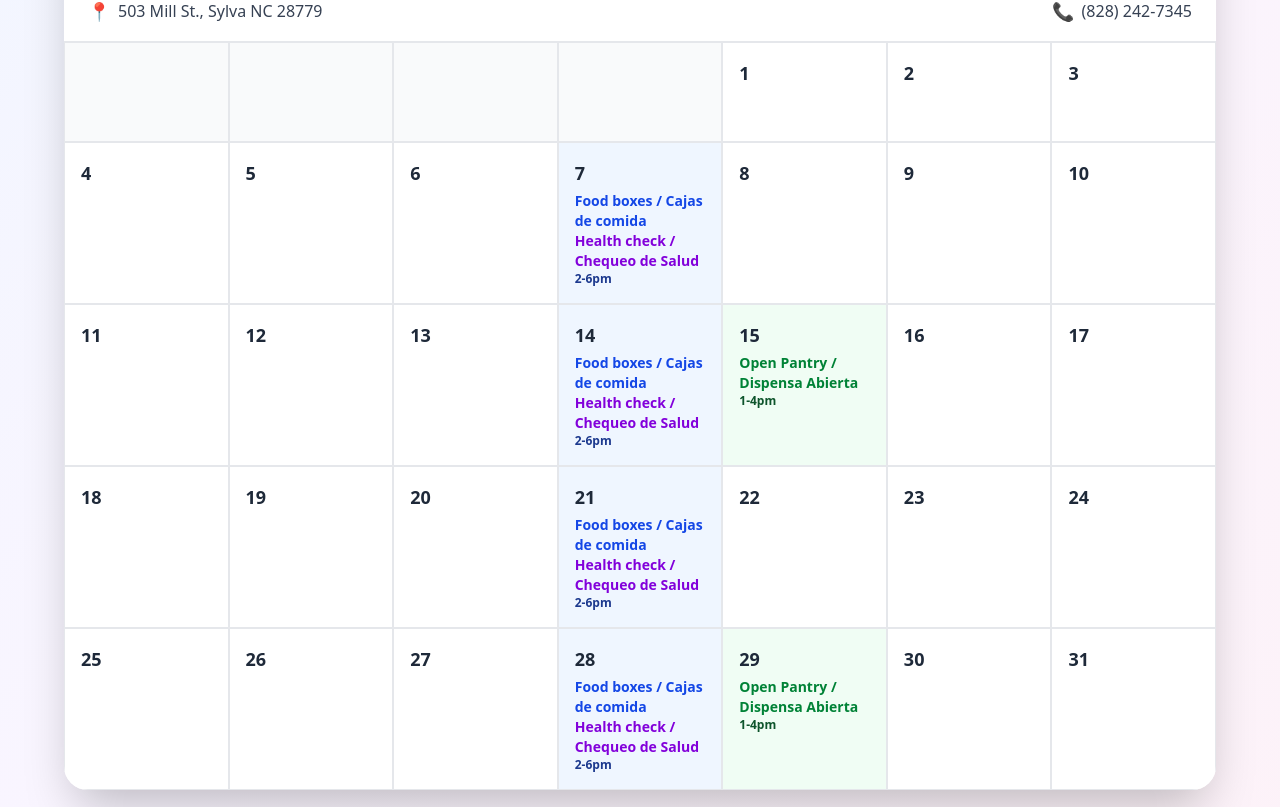
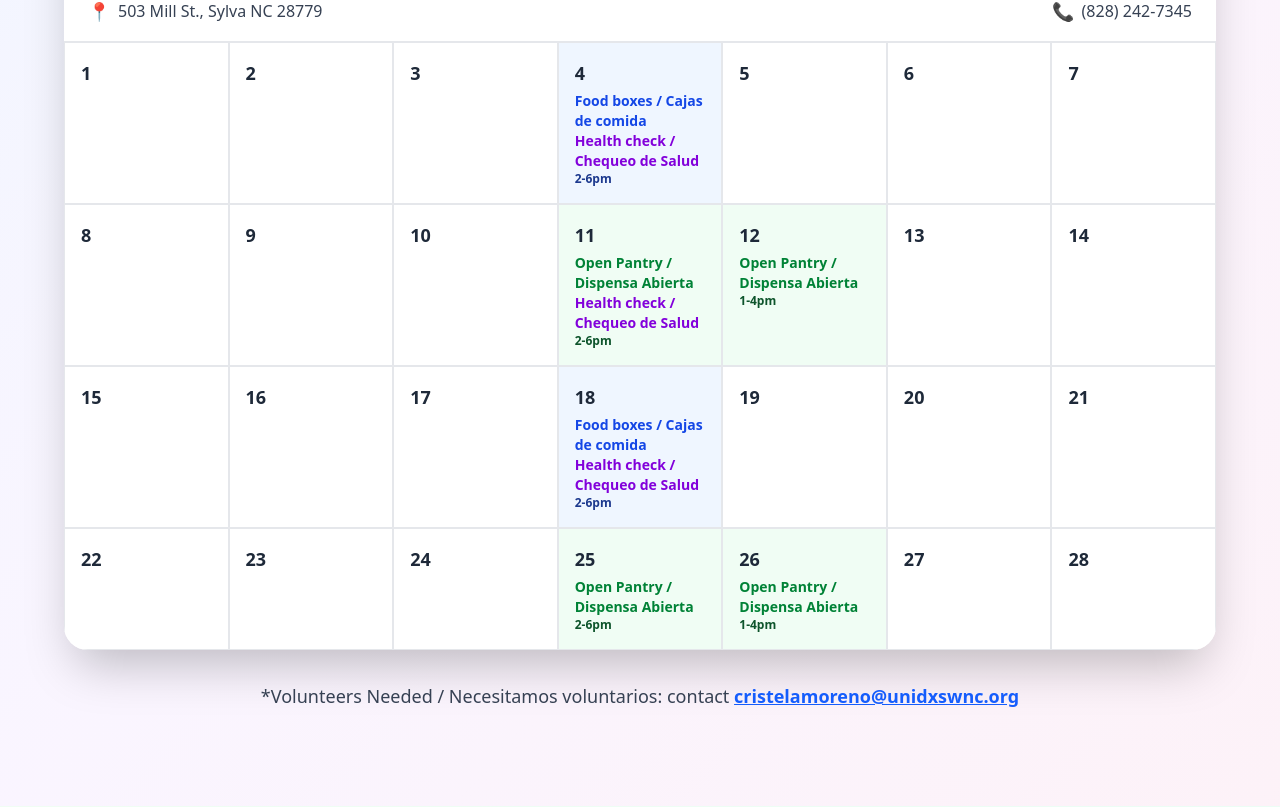
Before and after one commit to Rafa-afkdev/unidxs, a Next.js app: page /en/warehouse in a window 1280 px wide. Shown: the part 1293-2100 px from the top of the page. Built offline with nearby package versions, Linux system fonts and the light colour scheme.

Commit message:
Update Febrero

```diff
--- a/messages/en.json
+++ b/messages/en.json
@@ -358,7 +358,7 @@
       }
     },
     "calendar": {
-      "title": "January 2026 Schedule",
+      "title": "February 2026 Schedule",
       "subtitle": "Check our calendar for open hours and special events",
       "volunteersNeeded": "Volunteers Needed / Necesitamos voluntarios: contact",
       "whatsappChannel": "Scan and follow the WhatsApp Channel",
--- a/messages/es.json
+++ b/messages/es.json
@@ -359,7 +359,7 @@
       }
     },
     "calendar": {
-      "title": "Horario de Enero 2026",
+      "title": "Horario de Febrero 2026",
       "subtitle": "Consulta nuestro calendario para horarios de apertura y eventos especiales",
       "volunteersNeeded": "Volunteers Needed / Necesitamos voluntarios: contacto",
       "whatsappChannel": "Escanee y siga el Canal de WhatsApp",
--- a/src/app/[locale]/contact/components/contact.tsx
+++ b/src/app/[locale]/contact/components/contact.tsx
@@ -1,8 +1,8 @@
 "use client"
+import { motion } from 'framer-motion'
+import { AlertCircle, CheckCircle, Clock, Mail, MapPin, MessageSquare, Phone, Send } from 'lucide-react'
+import { useTranslations } from 'next-intl'
 import React, { useState } from 'react'
-import { motion } from 'framer-motion'
-import { useTranslations } from 'next-intl'
-import { Mail, Phone, MapPin, Clock, Send, CheckCircle, AlertCircle, MessageSquare } from 'lucide-react'
 
 export default function Contact() {
   const t = useTranslations('contact')
--- a/src/app/[locale]/layout.tsx
+++ b/src/app/[locale]/layout.tsx
@@ -86,6 +86,7 @@ export async function generateMetadata({
   };
 }
 
+
 export default async function RootLayout({
   children,
   params
--- a/src/app/[locale]/warehouse/components/warehouse.tsx
+++ b/src/app/[locale]/warehouse/components/warehouse.tsx
@@ -1,20 +1,19 @@
 "use client";
 
-import React from "react";
+import { Link } from "@/i18n/routing";
+import { motion } from "framer-motion";
+import {
+  Calendar,
+  Clock,
+  Heart,
+  Mail,
+  Package,
+  Share2,
+  ShoppingBag,
+  Sparkles,
+  Users,
+} from "lucide-react";
 import { useTranslations } from "next-intl";
-import { motion } from "framer-motion";
-import { Link } from "@/i18n/routing";
-import {
-  ShoppingBag,
-  Package,
-  Calendar,
-  Users,
-  Heart,
-  Sparkles,
-  Clock,
-  Mail,
-  Share2,
-} from "lucide-react";
 
 export default function WarehouseComponent() {
   const t = useTranslations("warehouse");
@@ -210,46 +209,27 @@ export default function WarehouseComponent() {
               </div>
             </div>
 
-            {/* Calendar Days - January 2026 */}
+            {/* Calendar Days - February 2026 */}
             <div className="grid grid-cols-7">
-              {/* Week 1 - January starts on Thursday */}
-              {/* Empty cells for Sunday through Wednesday */}
-              <div className="border border-gray-200 p-2 md:p-4 min-h-[100px] bg-gray-50"></div>
-              <div className="border border-gray-200 p-2 md:p-4 min-h-[100px] bg-gray-50"></div>
-              <div className="border border-gray-200 p-2 md:p-4 min-h-[100px] bg-gray-50"></div>
-              <div className="border border-gray-200 p-2 md:p-4 min-h-[100px] bg-gray-50"></div>
-
-              {/* Thursday - Jan 1 */}
+              {/* Week 1 - February starts on Sunday */}
+              {/* Sunday - Feb 1 */}
               <div className="border border-gray-200 p-2 md:p-4 min-h-[100px] bg-white">
                 <div className="font-bold text-lg mb-1 text-gray-800">1</div>
               </div>
 
-              {/* Friday - Jan 2 */}
+              {/* Monday - Feb 2 */}
               <div className="border border-gray-200 p-2 md:p-4 min-h-[100px] bg-white">
                 <div className="font-bold text-lg mb-1 text-gray-800">2</div>
               </div>
 
-              {/* Saturday - Jan 3 */}
+              {/* Tuesday - Feb 3 */}
               <div className="border border-gray-200 p-2 md:p-4 min-h-[100px] bg-white">
                 <div className="font-bold text-lg mb-1 text-gray-800">3</div>
               </div>
 
-              {/* Week 2 */}
-              {/* Sunday - Jan 4 */}
-              <div className="border border-gray-200 p-2 md:p-4 min-h-[100px] bg-white">
+              {/* Wednesday - Feb 4 - Food boxes + Health check */}
+              <div className="border border-gray-200 p-2 md:p-4 min-h-[120px] bg-blue-50 hover:bg-blue-100 transition-colors">
                 <div className="font-bold text-lg mb-1 text-gray-800">4</div>
-              </div>
-              {/* Monday - Jan 5 */}
-              <div className="border border-gray-200 p-2 md:p-4 min-h-[100px] bg-white">
-                <div className="font-bold text-lg mb-1 text-gray-800">5</div>
-              </div>
-              {/* Tuesday - Jan 6 */}
-              <div className="border border-gray-200 p-2 md:p-4 min-h-[100px] bg-white">
-                <div className="font-bold text-lg mb-1 text-gray-800">6</div>
-              </div>
-              {/* Wednesday - Jan 7 - Food boxes + Health check */}
-              <div className="border border-gray-200 p-2 md:p-4 min-h-[120px] bg-blue-50 hover:bg-blue-100 transition-colors">
-                <div className="font-bold text-lg mb-1 text-gray-800">7</div>
                 <div className="text-xs md:text-sm text-blue-700 font-semibold">
                   {t("calendar.events.foodBoxes")}
                 </div>
@@ -258,35 +238,79 @@ export default function WarehouseComponent() {
                 </div>
                 <div className="text-xs text-blue-900 font-bold">2-6pm</div>
               </div>
-              {/* Thursday - Jan 8 */}
+
+              {/* Thursday - Feb 5 */}
+              <div className="border border-gray-200 p-2 md:p-4 min-h-[100px] bg-white">
+                <div className="font-bold text-lg mb-1 text-gray-800">5</div>
+              </div>
+
+              {/* Friday - Feb 6 */}
+              <div className="border border-gray-200 p-2 md:p-4 min-h-[100px] bg-white">
+                <div className="font-bold text-lg mb-1 text-gray-800">6</div>
+              </div>
+
+              {/* Saturday - Feb 7 */}
+              <div className="border border-gray-200 p-2 md:p-4 min-h-[100px] bg-white">
+                <div className="font-bold text-lg mb-1 text-gray-800">7</div>
+              </div>
+
+              {/* Week 2 */}
+              {/* Sunday - Feb 8 */}
               <div className="border border-gray-200 p-2 md:p-4 min-h-[100px] bg-white">
                 <div className="font-bold text-lg mb-1 text-gray-800">8</div>
               </div>
-              {/* Friday - Jan 9 */}
+              {/* Monday - Feb 9 */}
               <div className="border border-gray-200 p-2 md:p-4 min-h-[100px] bg-white">
                 <div className="font-bold text-lg mb-1 text-gray-800">9</div>
               </div>
-              {/* Saturday - Jan 10 */}
+              {/* Tuesday - Feb 10 */}
               <div className="border border-gray-200 p-2 md:p-4 min-h-[100px] bg-white">
                 <div className="font-bold text-lg mb-1 text-gray-800">10</div>
               </div>
-
-              {/* Week 3 */}
-              {/* Sunday - Jan 11 */}
-              <div className="border border-gray-200 p-2 md:p-4 min-h-[100px] bg-white">
+              {/* Wednesday - Feb 11 - Open Pantry + Health check */}
+              <div className="border border-gray-200 p-2 md:p-4 min-h-[120px] bg-green-50 hover:bg-green-100 transition-colors">
                 <div className="font-bold text-lg mb-1 text-gray-800">11</div>
+                <div className="text-xs md:text-sm text-green-700 font-semibold">
+                  {t("calendar.events.openPantry")}
+                </div>
+                <div className="text-xs md:text-sm text-purple-700 font-semibold">
+                  {t("calendar.events.healthCheck")}
+                </div>
+                <div className="text-xs text-green-900 font-bold">2-6pm</div>
               </div>
-              {/* Monday - Jan 12 */}
-              <div className="border border-gray-200 p-2 md:p-4 min-h-[100px] bg-white">
+              {/* Thursday - Feb 12 - Open Pantry */}
+              <div className="border border-gray-200 p-2 md:p-4 min-h-[100px] bg-green-50 hover:bg-green-100 transition-colors">
                 <div className="font-bold text-lg mb-1 text-gray-800">12</div>
+                <div className="text-xs md:text-sm text-green-700 font-semibold">
+                  {t("calendar.events.openPantry")}
+                </div>
+                <div className="text-xs text-green-900 font-bold">1-4pm</div>
               </div>
-              {/* Tuesday - Jan 13 */}
+              {/* Friday - Feb 13 */}
               <div className="border border-gray-200 p-2 md:p-4 min-h-[100px] bg-white">
                 <div className="font-bold text-lg mb-1 text-gray-800">13</div>
               </div>
-              {/* Wednesday - Jan 14 - Food boxes + Health check */}
+              {/* Saturday - Feb 14 */}
+              <div className="border border-gray-200 p-2 md:p-4 min-h-[100px] bg-white">
+                <div className="font-bold text-lg mb-1 text-gray-800">14</div>
+              </div>
+
+              {/* Week 3 */}
+              {/* Sunday - Feb 15 */}
+              <div className="border border-gray-200 p-2 md:p-4 min-h-[100px] bg-white">
+                <div className="font-bold text-lg mb-1 text-gray-800">15</div>
+              </div>
+              {/* Monday - Feb 16 */}
+              <div className="border border-gray-200 p-2 md:p-4 min-h-[100px] bg-white">
+                <div className="font-bold text-lg mb-1 text-gray-800">16</div>
+              </div>
+              {/* Tuesday - Feb 17 */}
+              <div className="border border-gray-200 p-2 md:p-4 min-h-[100px] bg-white">
+                <div className="font-bold text-lg mb-1 text-gray-800">17</div>
+              </div>
+              {/* Wednesday - Feb 18 - Food boxes + Health check */}
               <div className="border border-gray-200 p-2 md:p-4 min-h-[120px] bg-blue-50 hover:bg-blue-100 transition-colors">
-                <div className="font-bold text-lg mb-1 text-gray-800">14</div>
+                <div className="font-bold text-lg mb-1 text-gray-800">18</div>
                 <div className="text-xs md:text-sm text-blue-700 font-semibold">
                   {t("calendar.events.foodBoxes")}
                 </div>
@@ -295,99 +319,55 @@ export default function WarehouseComponent() {
                 </div>
                 <div className="text-xs text-blue-900 font-bold">2-6pm</div>
               </div>
-              {/* Thursday - Jan 15 - Open Pantry */}
+              {/* Thursday - Feb 19 */}
+              <div className="border border-gray-200 p-2 md:p-4 min-h-[100px] bg-white">
+                <div className="font-bold text-lg mb-1 text-gray-800">19</div>
+              </div>
+              {/* Friday - Feb 20 */}
+              <div className="border border-gray-200 p-2 md:p-4 min-h-[100px] bg-white">
+                <div className="font-bold text-lg mb-1 text-gray-800">20</div>
+              </div>
+              {/* Saturday - Feb 21 */}
+              <div className="border border-gray-200 p-2 md:p-4 min-h-[100px] bg-white">
+                <div className="font-bold text-lg mb-1 text-gray-800">21</div>
+              </div>
+
+              {/* Week 4 */}
+              {/* Sunday - Feb 22 */}
+              <div className="border border-gray-200 p-2 md:p-4 min-h-[100px] bg-white">
+                <div className="font-bold text-lg mb-1 text-gray-800">22</div>
+              </div>
+              {/* Monday - Feb 23 */}
+              <div className="border border-gray-200 p-2 md:p-4 min-h-[100px] bg-white">
+                <div className="font-bold text-lg mb-1 text-gray-800">23</div>
+              </div>
+              {/* Tuesday - Feb 24 */}
+              <div className="border border-gray-200 p-2 md:p-4 min-h-[100px] bg-white">
+                <div className="font-bold text-lg mb-1 text-gray-800">24</div>
+              </div>
+              {/* Wednesday - Feb 25 - Open Pantry */}
+              <div className="border border-gray-200 p-2 md:p-4 min-h-[120px] bg-green-50 hover:bg-green-100 transition-colors">
+                <div className="font-bold text-lg mb-1 text-gray-800">25</div>
+                <div className="text-xs md:text-sm text-green-700 font-semibold">
+                  {t("calendar.events.openPantry")}
+                </div>
+                <div className="text-xs text-green-900 font-bold">2-6pm</div>
+              </div>
+              {/* Thursday - Feb 26 - Open Pantry */}
               <div className="border border-gray-200 p-2 md:p-4 min-h-[100px] bg-green-50 hover:bg-green-100 transition-colors">
-                <div className="font-bold text-lg mb-1 text-gray-800">15</div>
+                <div className="font-bold text-lg mb-1 text-gray-800">26</div>
                 <div className="text-xs md:text-sm text-green-700 font-semibold">
                   {t("calendar.events.openPantry")}
                 </div>
                 <div className="text-xs text-green-900 font-bold">1-4pm</div>
               </div>
-              {/* Friday - Jan 16 */}
-              <div className="border border-gray-200 p-2 md:p-4 min-h-[100px] bg-white">
-                <div className="font-bold text-lg mb-1 text-gray-800">16</div>
-              </div>
-              {/* Saturday - Jan 17 */}
-              <div className="border border-gray-200 p-2 md:p-4 min-h-[100px] bg-white">
-                <div className="font-bold text-lg mb-1 text-gray-800">17</div>
-              </div>
-
-              {/* Week 4 */}
-              {/* Sunday - Jan 18 */}
-              <div className="border border-gray-200 p-2 md:p-4 min-h-[100px] bg-white">
-                <div className="font-bold text-lg mb-1 text-gray-800">18</div>
-              </div>
-              {/* Monday - Jan 19 */}
-              <div className="border border-gray-200 p-2 md:p-4 min-h-[100px] bg-white">
-                <div className="font-bold text-lg mb-1 text-gray-800">19</div>
-              </div>
-              {/* Tuesday - Jan 20 */}
-              <div className="border border-gray-200 p-2 md:p-4 min-h-[100px] bg-white">
-                <div className="font-bold text-lg mb-1 text-gray-800">20</div>
-              </div>
-              {/* Wednesday - Jan 21 - Food boxes + Health check */}
-              <div className="border border-gray-200 p-2 md:p-4 min-h-[120px] bg-blue-50 hover:bg-blue-100 transition-colors">
-                <div className="font-bold text-lg mb-1 text-gray-800">21</div>
-                <div className="text-xs md:text-sm text-blue-700 font-semibold">
-                  {t("calendar.events.foodBoxes")}
-                </div>
-                <div className="text-xs md:text-sm text-purple-700 font-semibold">
-                  {t("calendar.events.healthCheck")}
-                </div>
-                <div className="text-xs text-blue-900 font-bold">2-6pm</div>
-              </div>
-              {/* Thursday - Jan 22 */}
-              <div className="border border-gray-200 p-2 md:p-4 min-h-[100px] bg-white">
-                <div className="font-bold text-lg mb-1 text-gray-800">22</div>
-              </div>
-              {/* Friday - Jan 23 */}
-              <div className="border border-gray-200 p-2 md:p-4 min-h-[100px] bg-white">
-                <div className="font-bold text-lg mb-1 text-gray-800">23</div>
-              </div>
-              {/* Saturday - Jan 24 */}
-              <div className="border border-gray-200 p-2 md:p-4 min-h-[100px] bg-white">
-                <div className="font-bold text-lg mb-1 text-gray-800">24</div>
-              </div>
-
-              {/* Week 5 */}
-              {/* Sunday - Jan 25 */}
-              <div className="border border-gray-200 p-2 md:p-4 min-h-[100px] bg-white">
-                <div className="font-bold text-lg mb-1 text-gray-800">25</div>
-              </div>
-              {/* Monday - Jan 26 */}
-              <div className="border border-gray-200 p-2 md:p-4 min-h-[100px] bg-white">
-                <div className="font-bold text-lg mb-1 text-gray-800">26</div>
-              </div>
-              {/* Tuesday - Jan 27 */}
+              {/* Friday - Feb 27 */}
               <div className="border border-gray-200 p-2 md:p-4 min-h-[100px] bg-white">
                 <div className="font-bold text-lg mb-1 text-gray-800">27</div>
               </div>
-              {/* Wednesday - Jan 28 - Food boxes + Health check */}
-              <div className="border border-gray-200 p-2 md:p-4 min-h-[120px] bg-blue-50 hover:bg-blue-100 transition-colors">
+              {/* Saturday - Feb 28 */}
+              <div className="border border-gray-200 p-2 md:p-4 min-h-[100px] bg-white">
                 <div className="font-bold text-lg mb-1 text-gray-800">28</div>
-                <div className="text-xs md:text-sm text-blue-700 font-semibold">
-                  {t("calendar.events.foodBoxes")}
-                </div>
-                <div className="text-xs md:text-sm text-purple-700 font-semibold">
-                  {t("calendar.events.healthCheck")}
-                </div>
-                <div className="text-xs text-blue-900 font-bold">2-6pm</div>
-              </div>
-              {/* Thursday - Jan 29 - Open Pantry */}
-              <div className="border border-gray-200 p-2 md:p-4 min-h-[100px] bg-green-50 hover:bg-green-100 transition-colors">
-                <div className="font-bold text-lg mb-1 text-gray-800">29</div>
-                <div className="text-xs md:text-sm text-green-700 font-semibold">
-                  {t("calendar.events.openPantry")}
-                </div>
-                <div className="text-xs text-green-900 font-bold">1-4pm</div>
-              </div>
-              {/* Friday - Jan 30 */}
-              <div className="border border-gray-200 p-2 md:p-4 min-h-[100px] bg-white">
-                <div className="font-bold text-lg mb-1 text-gray-800">30</div>
-              </div>
-              {/* Saturday - Jan 31 */}
-              <div className="border border-gray-200 p-2 md:p-4 min-h-[100px] bg-white">
-                <div className="font-bold text-lg mb-1 text-gray-800">31</div>
               </div>
             </div>
           </motion.div>
--- a/src/app/api/send-email-nita/route.ts
+++ b/src/app/api/send-email-nita/route.ts
@@ -1,5 +1,5 @@
+import { SendEmail } from '@/lib/resend';
 import { NextResponse } from 'next/server';
-import { SendEmail } from '@/lib/resend';
 
 export async function POST(request: Request) {
   try {
--- a/src/app/api/send-email/route.ts
+++ b/src/app/api/send-email/route.ts
@@ -1,5 +1,5 @@
+import { SendEmail } from '@/lib/resend';
 import { NextResponse } from 'next/server';
-import { SendEmail } from '@/lib/resend';
 
 export async function POST(request: Request) {
   try {
```
